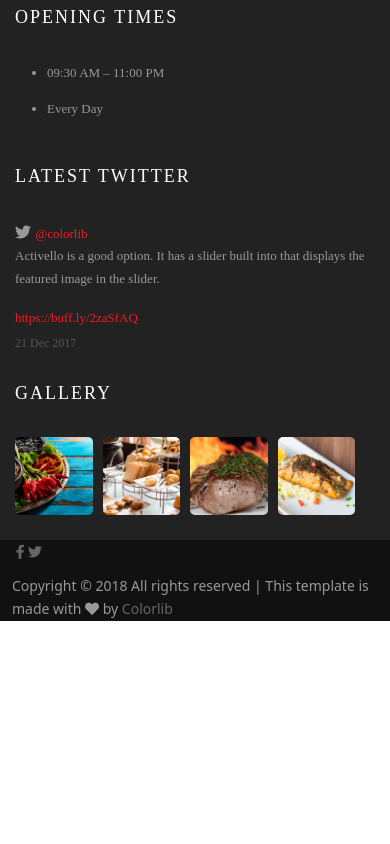
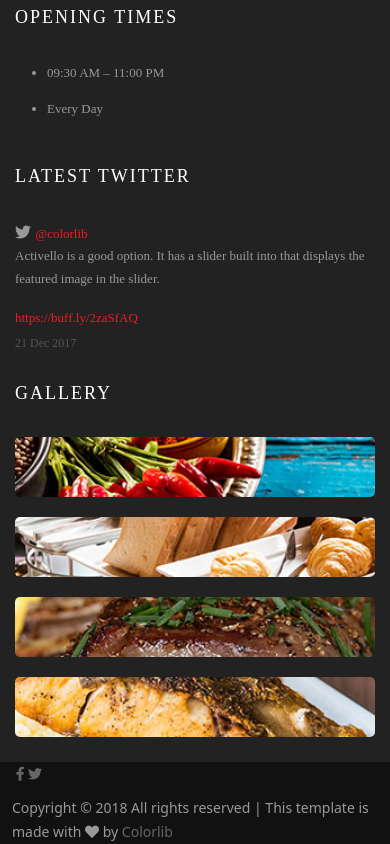
Before and after one commit to ahmed4017/blogbootstrap, a plain HTML site: page index.html in a window 390 px wide. Shown: the part 1868-2712 px from the top of the page. Before the commit the page ends 2489 px from the top, so only its background shows below. Drawn offline with nearby package versions, Linux system fonts and the light colour scheme; some icons are missing.

Commit message:
Update styles.css

```diff
--- a/styles.css
+++ b/styles.css
@@ -414,12 +414,14 @@ footer .col-md-4 {
 }
 
 .item-gallery-footer {
-    width: calc((100% - 50px) / 4);
+    width: calc((100% - 30px) / 4); /* Adjusted for 4 items with gap */
     margin-bottom: 10px;
 }
 
 .item-gallery-footer img {
     width: 100%;
+    height: 60px; /* Fixed height for consistency */
+    object-fit: cover;
     border-radius: 5px;
 }
 
@@ -447,6 +449,10 @@ footer .col-md-4 {
         flex: 0 0 100%;
         max-width: 100%;
     }
+
+    .item-gallery-footer {
+        width: calc((100% - 20px) / 3); /* 3 items per row on medium screens */
+    }
 }
 
 @media (max-width: 768px) {
@@ -466,6 +472,10 @@ footer .col-md-4 {
         flex: 0 0 100%;
         max-width: 100%;
     }
+
+    .item-gallery-footer {
+        width: calc((100% - 10px) / 2); /* 2 items per row on small screens */
+    }
 }
 
 @media (max-width: 576px) {
@@ -481,4 +491,8 @@ footer .col-md-4 {
         height: 300px;
         font-size: 24px;
     }
+
+    .item-gallery-footer {
+        width: 100%; /* 1 item per row on very small screens */
+    }
 }
```
